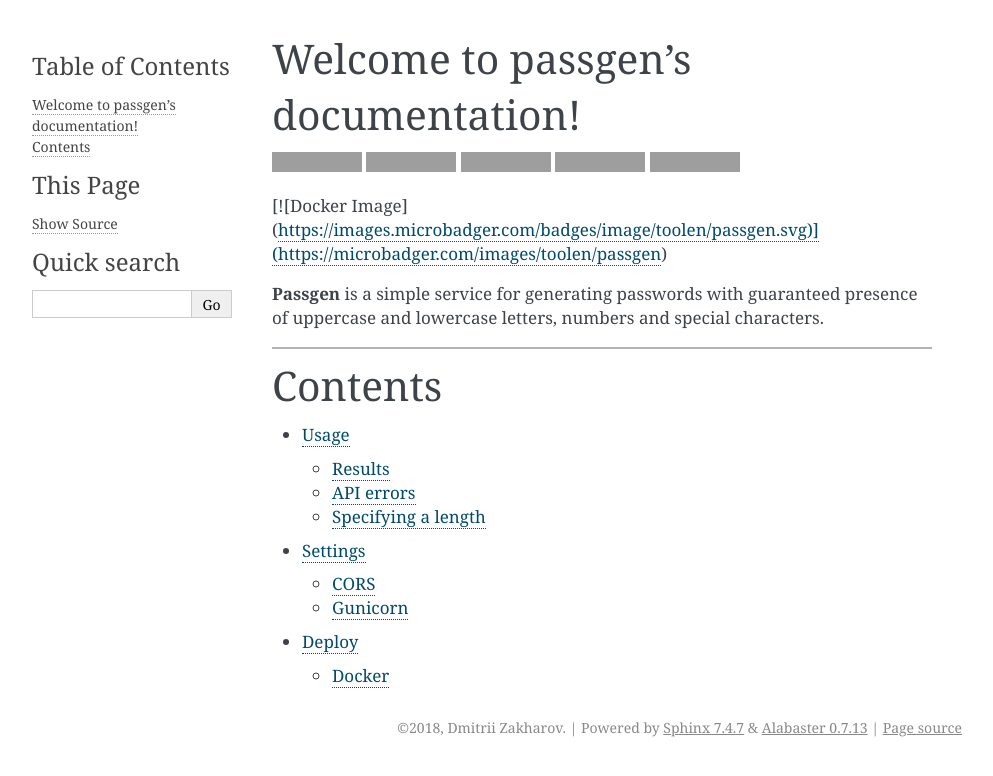
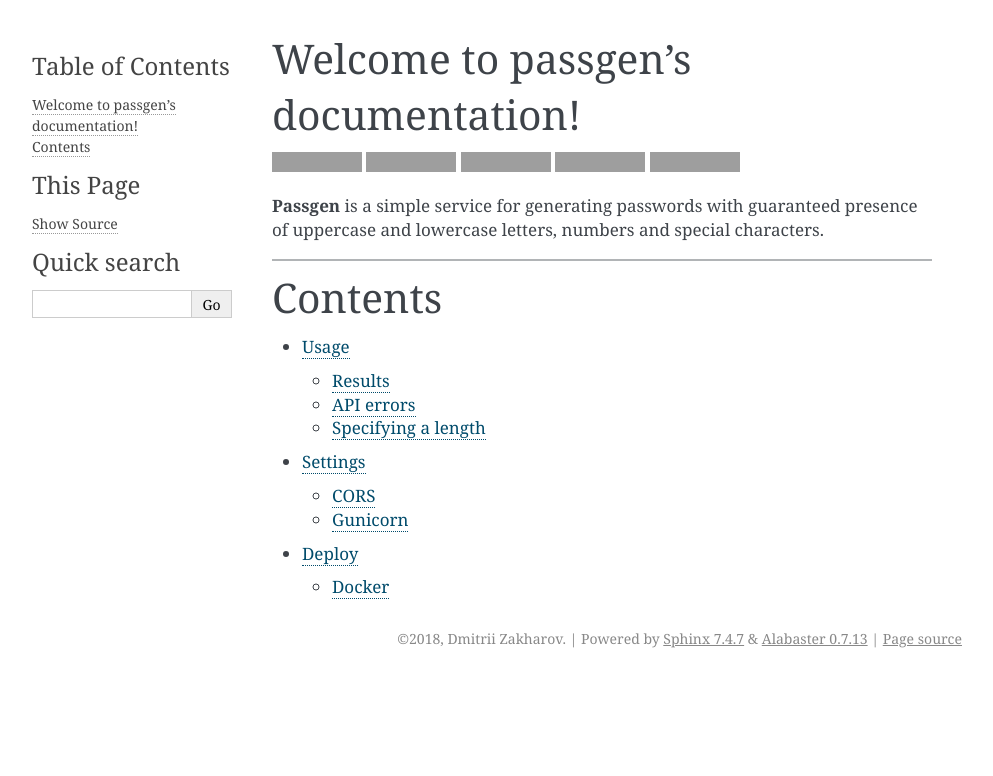
Before and after one commit to toolen/passgen, a Sphinx documentation site: the page built from docs/source/index.rst, in a window 1280 px wide, cut to the strip 0-776 px from the top of the page. Shown: the whole strip, without its empty margins (148-1141 px from the left). Built offline with Sphinx 7.4.7, drawn with Linux system fonts in a browser that asks for light colours; grey boxes are pictures that could not be loaded.

Commit message:
[CH] remove string

```diff
--- a/docs/source/index.rst
+++ b/docs/source/index.rst
@@ -26,10 +26,6 @@
     :target: https://microbadger.com/images/toolen/passgen
     :alt: Docker Image
 
-
-[![Docker Image](https://images.microbadger.com/badges/image/toolen/passgen.svg)](https://microbadger.com/images/toolen/passgen)
-
-
 **Passgen** is a simple service for generating passwords with guaranteed presence of uppercase and lowercase letters, numbers and special characters.
 
 -------------------
```
